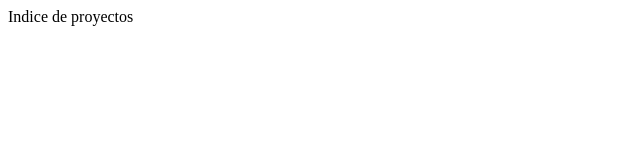
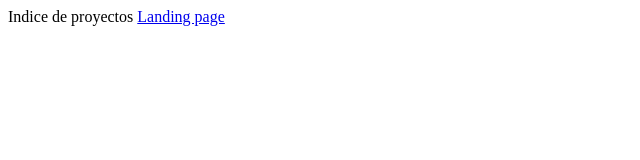
Before and after one commit to masterfabela/masterfabela.github.io, a plain HTML site: page index.html in a window 1280 px wide. Shown: the whole page, without its empty margins (0-640 px from the left). Drawn offline with Linux system fonts and the light colour scheme.

Commit message:
Asociado nombre a enlace

```diff
--- a/index.html
+++ b/index.html
@@ -7,6 +7,6 @@
 	</head>
 	<body>
 		Indice de proyectos
-		<a href="./awesome-js-animations/index.html"></a>
+		<a href="./awesome-js-animations/index.html">Landing page</a>
 	</body>
 </html>
```
